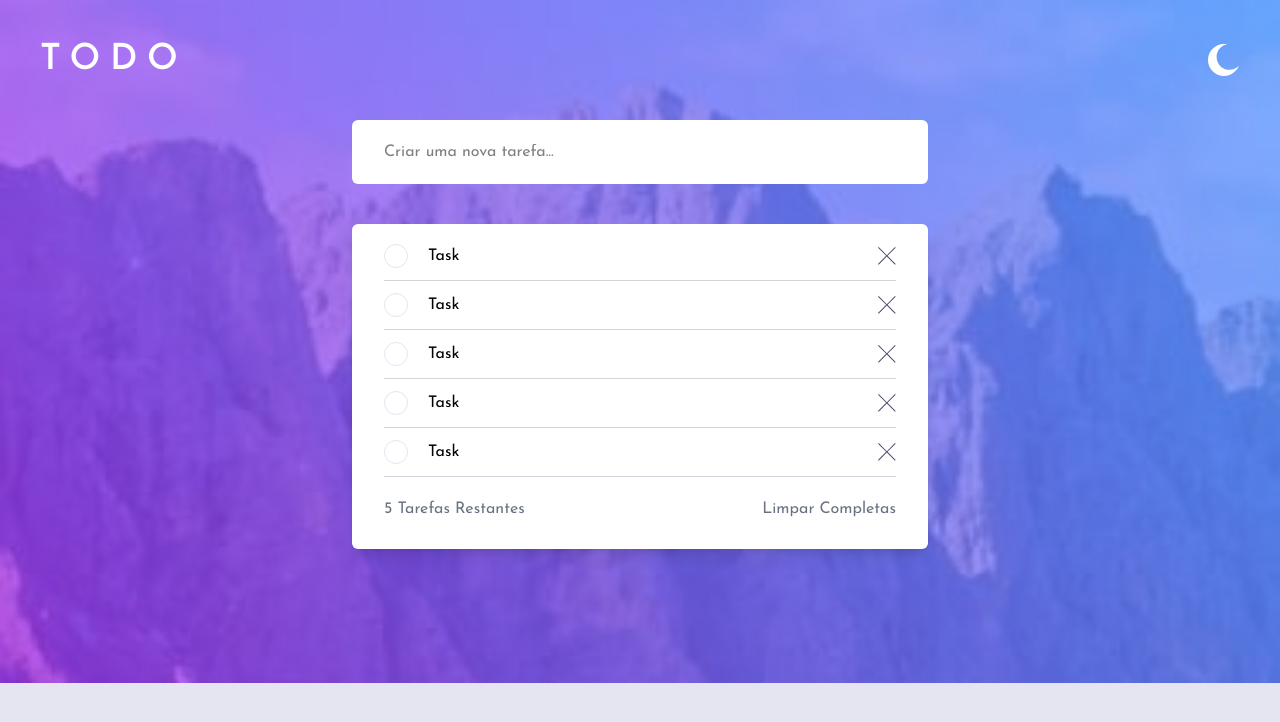
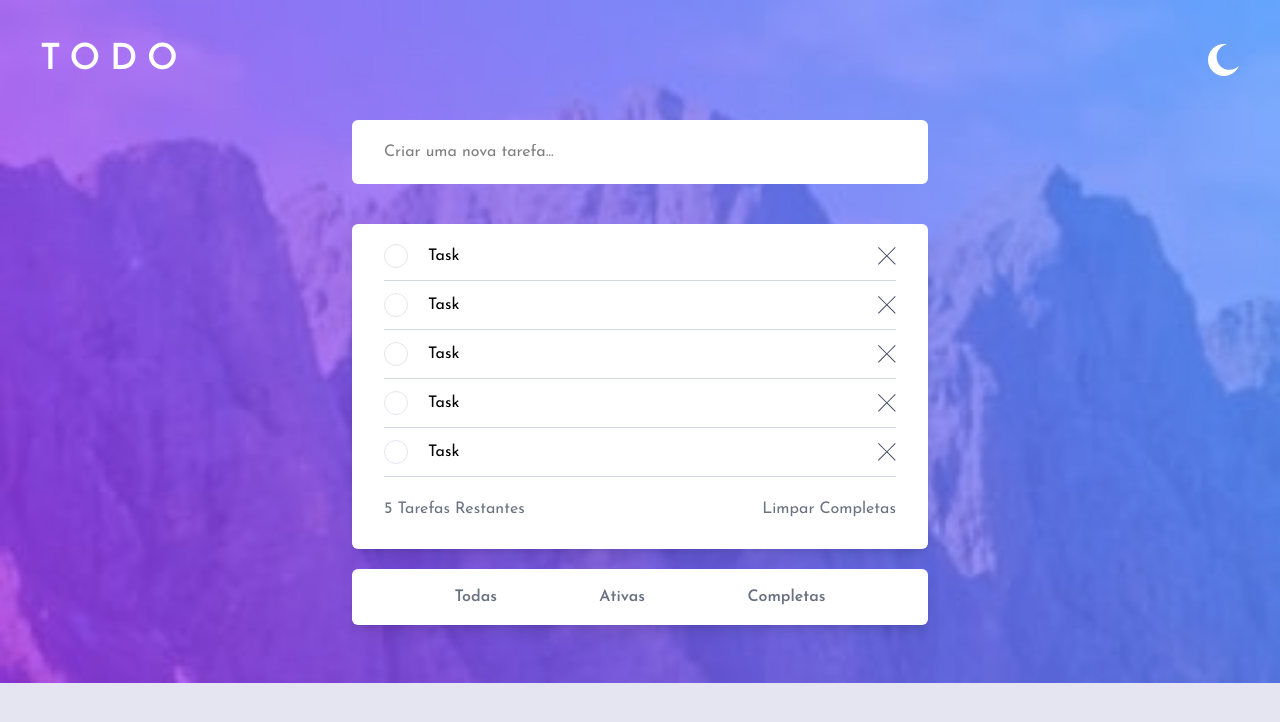
Before and after one commit to endriusssantos/todo-app-react, a React (Vite) app: page / in a window 1280 px wide. Shown: the top 722 px of the page. Built offline with nearby package versions, Linux system fonts and the light colour scheme.

Commit message:
criado container para os filtros de busca das tarefas

```diff
--- a/src/App.jsx
+++ b/src/App.jsx
@@ -1,7 +1,8 @@
+import FilterContainer from "./components/FilterContainer/FilterContainer";
 import InputContainer from "./components/InputContainer/InputContainer";
 import MainContainer from "./components/MainContainer/MainContainer";
 import Task from "./components/Task/Task";
-import TaskContainer from "./components/TaskContainer/TAskContainer";
+import TaskContainer from "./components/TaskContainer/TaskContainer";
 
 function App() {
   return (
@@ -10,6 +11,7 @@ function App() {
       <TaskContainer>
         <Task />
       </TaskContainer>
+      <FilterContainer />
     </MainContainer>
   );
 }
--- /dev/null
+++ b/src/components/FilterContainer/FilterContainer.jsx
@@ -0,0 +1,11 @@
+const FilterContainer = () => {
+  return (
+    <div className="mx-auto mt-5 flex w-[90%] max-w-xl justify-evenly rounded-md bg-white py-4 font-semibold text-gray-500 shadow-lg">
+      <button>Todas</button>
+      <button>Ativas</button>
+      <button>Completas</button>
+    </div>
+  );
+};
+
+export default FilterContainer;
```
